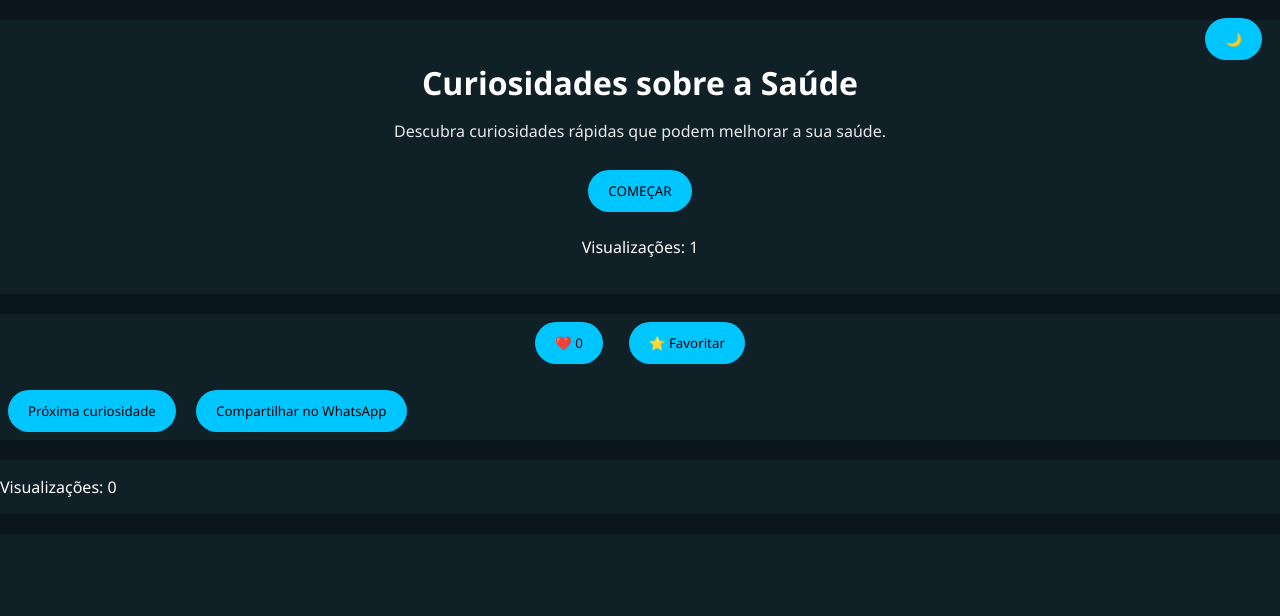
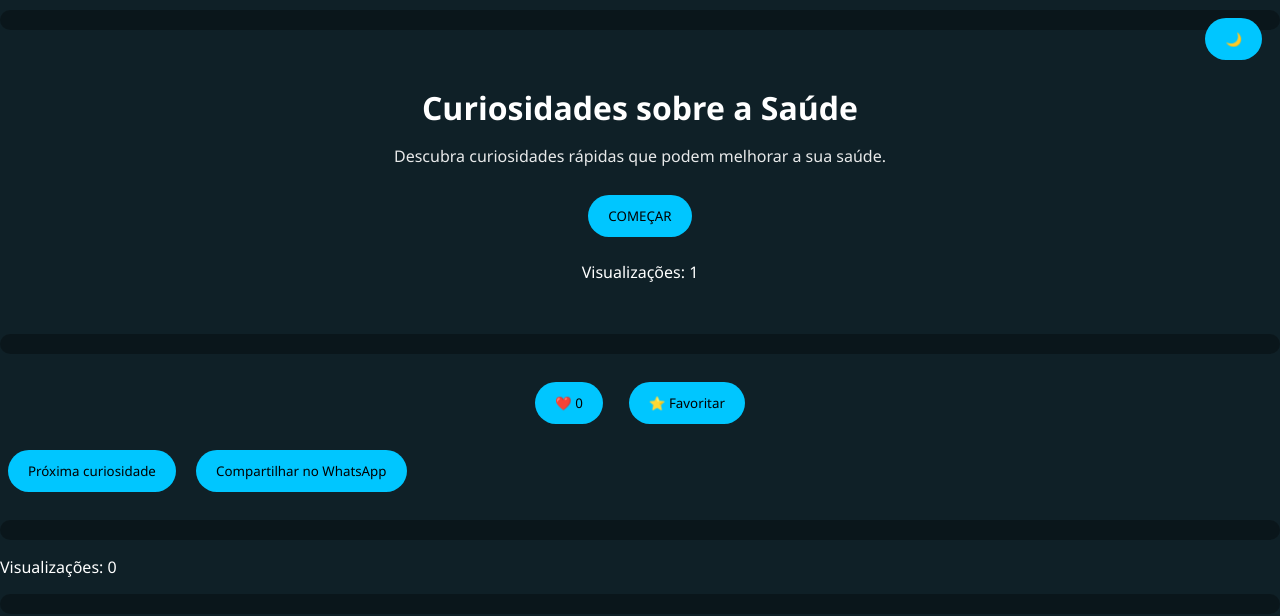
Before and after one commit to Meliodas-hub26/Curiosidades-, a plain HTML site: page index.html in a window 1280 px wide. Drawn offline with Linux system fonts and the light colour scheme; a script that the page names is missing.

Commit message:
Update style.css

```diff
--- a/style.css
+++ b/style.css
@@ -91,10 +91,39 @@ button {
   transition: width 0.3s;
 }
 
+/* ===========================
+   ESTILOS PARA ANÚNCIOS
+   (CLICKADILLA)
+   =========================== */
+
 .ad {
   text-align: center;
   padding: 10px;
+  margin: 15px auto;
   background: rgba(0,0,0,0.3);
+  border-radius: 12px;
+}
+
+/* Banner do topo */
+.ad-top {
+  margin-top: 10px;
+}
+
+/* Banner do meio / vídeo */
+.ad-video {
+  margin-top: 20px;
+}
+
+/* Banner do rodapé */
+.ad-bottom {
+  margin-bottom: 20px;
+}
+
+/* Responsivo para celular */
+@media (max-width: 600px) {
+  .ad {
+    padding: 5px;
+  }
 }
 
 @keyframes fadeSlide {
```
